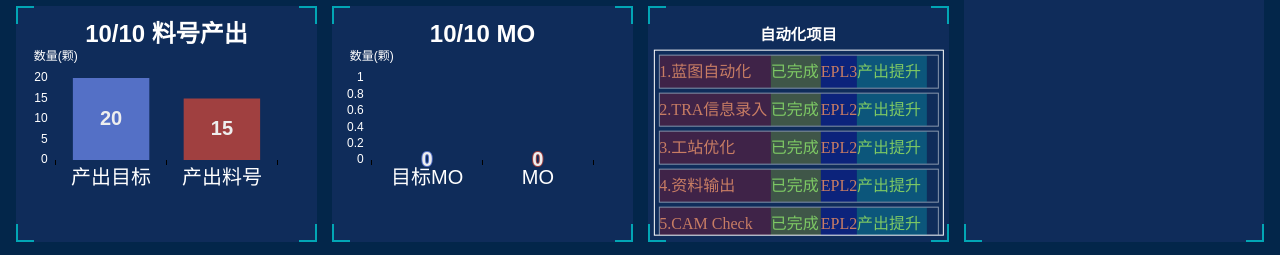
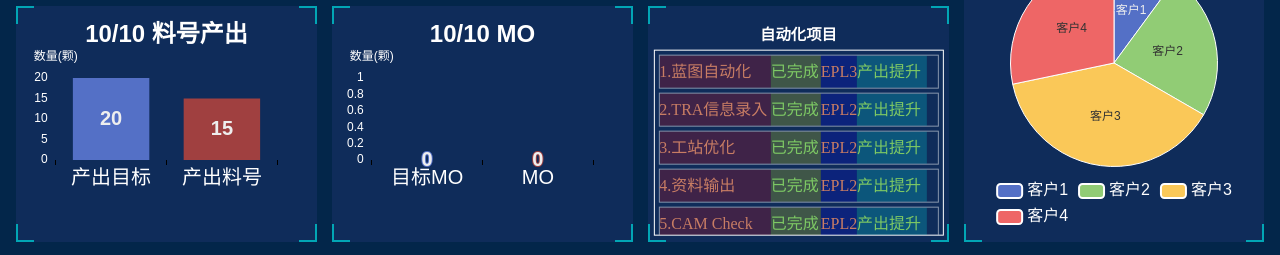
Before and after one commit to heal2017/web-tv, a plain HTML site: page ui/main/index.html in a window 1280 px wide. Shown: the part 549-804 px from the top of the page. Drawn offline with Linux system fonts and the light colour scheme; no server answers.

Commit message:
NPI template

```diff
--- a/ui/main/index.html
+++ b/ui/main/index.html
@@ -61,7 +61,7 @@
           <div class="title">工安</div>
 
           <div class="safe-content1">未发生工安事件天数</div>
-          <div class="safe-content2">34</div>
+          <div class="safe-content2">00</div>
 
           <div class="boxfoot"></div>
         </div>
@@ -139,12 +139,12 @@
       <!-- NPI -->
       <div class="flex-column">
         <div class="container">
-          <div class="title">NPI</div>
+          <div id="npi_ncn" class="chart"></div>
           <div class="boxfoot"></div>
         </div>
 
         <div class="container">
-          <div class="title">NPI</div>
+          <div id="npi_customer" class="chart"></div>
           <div class="boxfoot"></div>
         </div>
       </div>
--- a/ui/main/js/update_data.js
+++ b/ui/main/js/update_data.js
@@ -53,6 +53,16 @@ async function fetchData() {
   var component6_data = JSON.parse(JSON.stringify(jsonData))['component6'];
   component6.setOption(component6_data);
 
+  // npi_ncn
+  var npi_ncn = echarts.init(document.getElementById('npi_ncn'));
+  var npi_ncn_data = JSON.parse(JSON.stringify(jsonData))['npi_ncn'];
+  npi_ncn.setOption(npi_ncn_data);
+
+  // npi_customer
+  var npi_customer = echarts.init(document.getElementById('npi_customer'));
+  var npi_customer_data = JSON.parse(JSON.stringify(jsonData))['npi_customer'];
+  npi_customer.setOption(npi_customer_data);
+
   // // component6
   // var component6 = echarts.init(document.getElementById('component6'));
   // var component6_data = JSON.parse(JSON.stringify(jsonData))['component6'];
--- a/ui/main/json_templates/components_template.json
+++ b/ui/main/json_templates/components_template.json
@@ -423,5 +423,117 @@
         ]
       }
     ]
+  },
+
+  "npi_ncn": {
+    "title": {
+      "text": "M10 NPI NCN结案率",
+      "top": "top",
+      "left": "center",
+      "textStyle": {
+        "color": "#FFFFFF",
+        "fontSize": "24"
+      }
+    },
+    "tooltip": {},
+    "legend": {
+      "show": false
+    },
+    "xAxis":{
+      "data": [
+        "NCN目标(%)", "结案率(%)"
+      ],
+      "axisLine": {
+        "show": false,
+        "lineStyle": {
+          "color": "FFFFFF"
+        }
+      },
+      "axisLabel": {
+        "fontSize": 20
+      },
+      "axisTick": {
+        "show": true
+      }
+    },
+    "yAxis": {
+        "name": "结案率(%)",
+        "axisLine": {
+          "show": false,
+          "lineStyle": {
+            "color": "#FFFFFF"
+          }
+        },
+        "splitLine": {
+          "show": false
+        }
+    },
+    "series": [
+      {
+        "type": "bar",
+        "label": {
+          "show": "true",
+          "textStyle": {
+            "fontSize": "20",
+            "fontWeight": "bold"
+          }
+        },
+        "data": [
+          {
+            "value": 100,
+            "itemStyle": {
+              "color": "#5470C6"
+            }
+          },
+          {
+            "value": 80,
+            "itemStyle": {
+              "color": "#A04040"
+            }
+          }
+        ]
+      }
+    ]
+  },
+
+
+  "npi_customer": {
+    "title": {
+      "text": "M10 NPI新客户",
+      "top": "top",
+      "left": "center",
+      "textStyle": {
+        "color": "#FFFFFF",
+        "fontSize": "24"
+      }
+    },
+    "tooltip": {},
+    "legend": {
+      "bottom": "0%",
+      "left": "center",
+      "textStyle": {
+        "color": "#FFFFFF",
+        "fontSize": "16"
+      }
+    },
+    "series": [
+      {
+        "name": "",
+        "type": "pie",
+        "itemStyle": {
+          "borderColor": "#FFFFFF",
+          "borderWidth": 1
+        },
+        "data": [
+          { "value": 10, "name": "客户1" },
+          { "value": 23, "name": "客户2" },
+          { "value": 38, "name": "客户3" },
+          { "value": 28, "name": "客户4" }
+        ],
+        "label": {
+          "position": "inside"
+        }
+      }
+    ]
   }
 }
```
